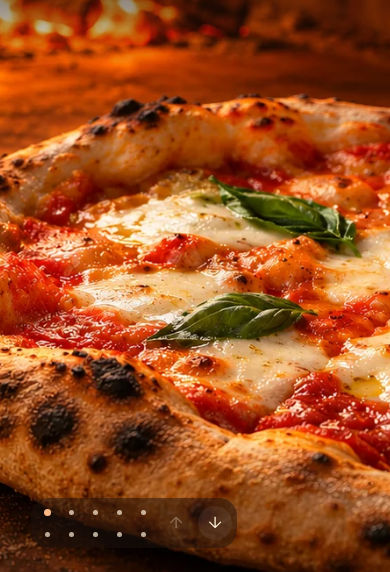
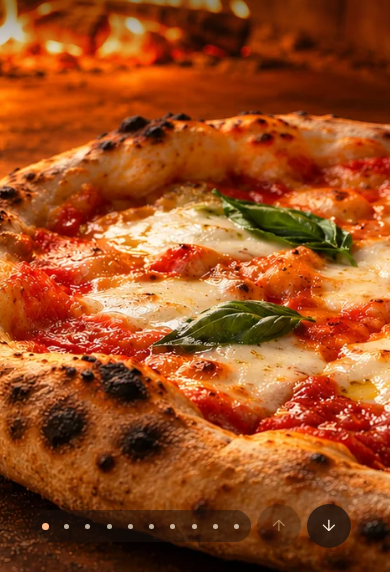
Before and after one commit to bloechlm/mikes-recipes, a plain HTML site: page pizza-ofen-vorschau.html in a window 390 px wide. Both pictures are taken after a click on the button "PIZZAS ENTDECKEN". Shown: the part 272-844 px from the top of the page. Drawn offline with nearby package versions, Linux system fonts and the light colour scheme; a web font is replaced by a local one.

Commit message:
Anchor mobile oven image and streamline pizza navigation

```diff
--- a/pizza-ofen-vorschau.html
+++ b/pizza-ofen-vorschau.html
@@ -128,20 +128,26 @@
       left: max(8vw, 20px);
       display: flex;
       gap: 8px;
-      padding: 4px;
-      border-radius: 50px;
-      background: #21140fb8;
+      align-items: center;
     }
     @keyframes oven-copy-in { from { opacity: 0; } to { opacity: 1; } }
     .in-menu .description, .in-menu .choices {
       animation: oven-copy-in 320ms ease var(--oven-zoom-duration) backwards;
     }
-    .pizza-dots { display: flex; gap: 4px; }
+    .pizza-dots {
+      display: flex;
+      gap: 4px;
+      padding: 4px;
+      border-radius: 50px;
+      background: #21140f80;
+    }
     @media (max-width: 640px) {
-      .choices { max-width: calc(100% - 40px); align-items: center; border-radius: 26px; }
-      .pizza-dots { display: grid; grid-template-columns: repeat(5, minmax(0, 1fr)); }
-      .choices .pizza-dots a { width: clamp(24px, 8vw, 36px); height: 36px; }
+      .choices .pizza-dots { gap: 1px; }
+      .choices .pizza-dots a { width: clamp(16px, 5.2vw, 30px); height: 28px; }
       .choices button { flex-shrink: 0; }
+    }
+    @media (max-width: 1100px) and (max-height: 600px) and (orientation: landscape) {
+      .intro, .order li { min-height: 100dvh; }
     }
     .choices a { display: grid; width: 44px; height: 44px; place-items: center; border-radius: 50%; }
     .choices button {
@@ -152,7 +158,7 @@
       padding: 0;
       border: 0;
       border-radius: 50%;
-      background: #fff1;
+      background: #21140fcc;
     }
     .choices button:hover:not(:disabled) { background: #fff3; }
     .choices button:disabled { opacity: .35; cursor: default; }
@@ -160,9 +166,12 @@
     .choices a::before { content: ''; width: 8px; height: 8px; border-radius: 50%; background: currentColor; }
     .choices a[aria-current="true"] { color: #28150d; background: var(--accent); }
     @media (max-width: 720px) and (orientation: portrait) {
+      .stage { bottom: auto; height: 100dvh; }
+      body.in-menu .stage { background: #000; }
       .camera {
-        top: 14%;
-        mask-image: linear-gradient(to bottom, transparent, black 15%);
+        top: 18%;
+        bottom: 0;
+        transform-origin: 74% bottom;
       }
       body.in-menu .camera { transform: scale(1.02); }
       .scene { object-position: 74% center; }
@@ -170,18 +179,13 @@
         background: linear-gradient(180deg, #180b0666, transparent 34%, #180b06e8 91%);
       }
       .stage::after { background: linear-gradient(180deg, #180b0677, transparent 25%, transparent 43%, #180b06e8 89%); }
-      .choices {
-        gap: 5px;
-        padding: 3px 5px;
-        border-radius: 18px;
-        background: #21140f80;
-      }
-      .choices .pizza-dots { gap: 0 2px; }
-      .choices .pizza-dots a { width: 22px; height: 22px; }
+      .choices { gap: 6px; }
+      .choices .pizza-dots { padding: 2px 4px; }
+      .choices .pizza-dots a { width: clamp(16px, 5.2vw, 24px); height: 28px; }
       .choices .pizza-dots a::before { width: 5px; height: 5px; opacity: .7; }
       .choices .pizza-dots a[aria-current="true"] { color: var(--accent); background: transparent; }
       .choices .pizza-dots a[aria-current="true"]::before { width: 7px; height: 7px; opacity: 1; }
-      .choices button { width: 34px; height: 34px; }
+      .choices button { width: 44px; height: 44px; }
       .brand strong { font-size: 33px; }
       .brand span { font-size: 10px; }
       .intro { align-content: end; padding-bottom: max(75px, 12svh); }
```
Also changed, not shown: pizza.html (+23 -19 lines).
